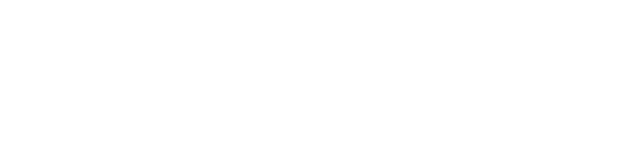
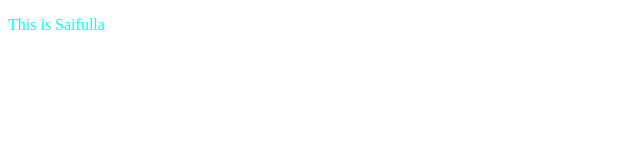
Before and after one commit to SaifullaJubair/Quiz-crackerz-a6, a plain HTML site: page index.html in a window 1280 px wide. Shown: the whole page, without its empty margins (0-640 px from the left). Drawn offline with Linux system fonts and the light colour scheme.

Commit message:
test commit

```diff
--- a/index.html
+++ b/index.html
@@ -8,6 +8,6 @@
       <link rel="stylesheet" href="style.css">
 </head>
 <body>
-
+      <P>This is Saifulla</P>
 </body>
 </html>
--- a/style.css
+++ b/style.css
@@ -0,0 +1,3 @@
+p{
+      color: aqua;
+}
```
